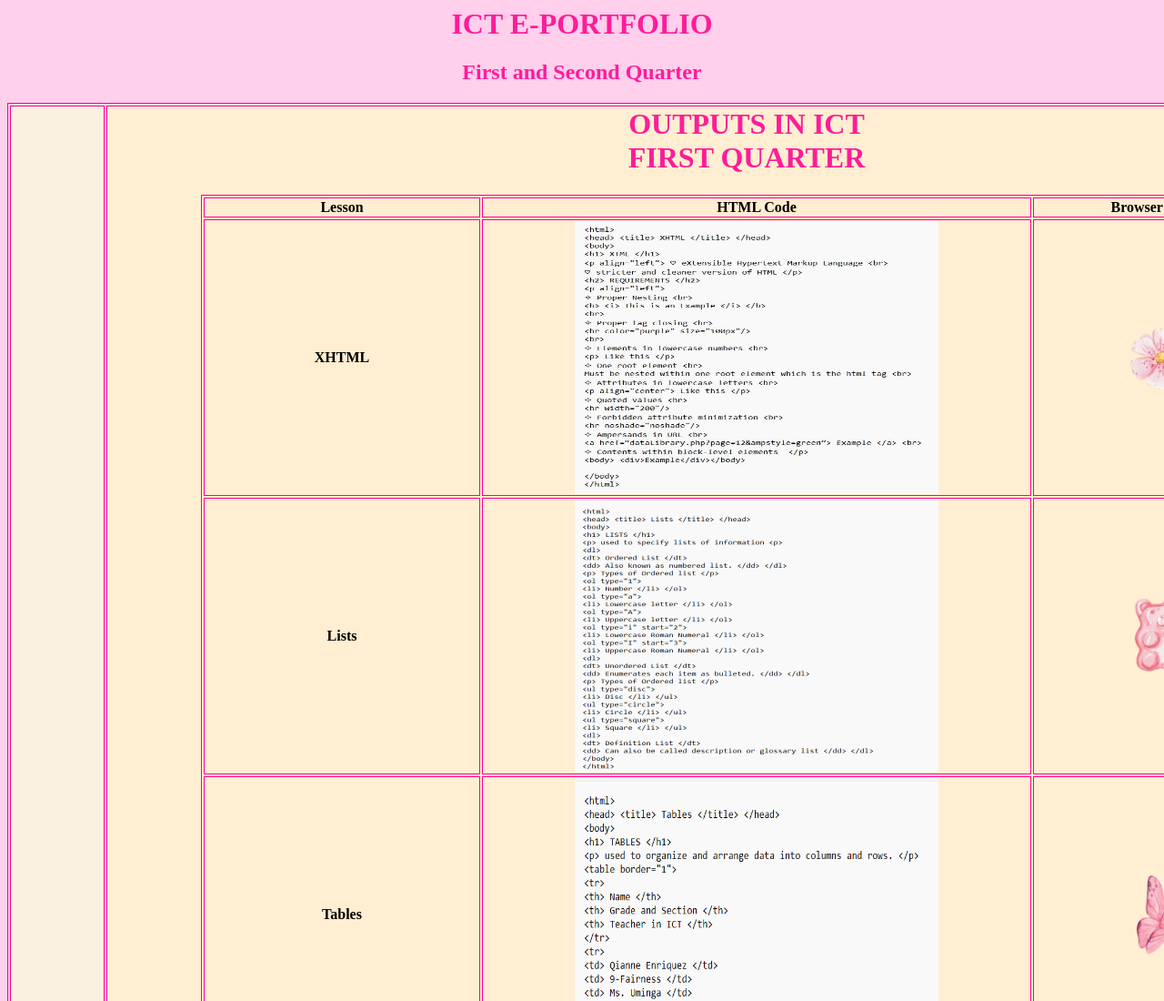
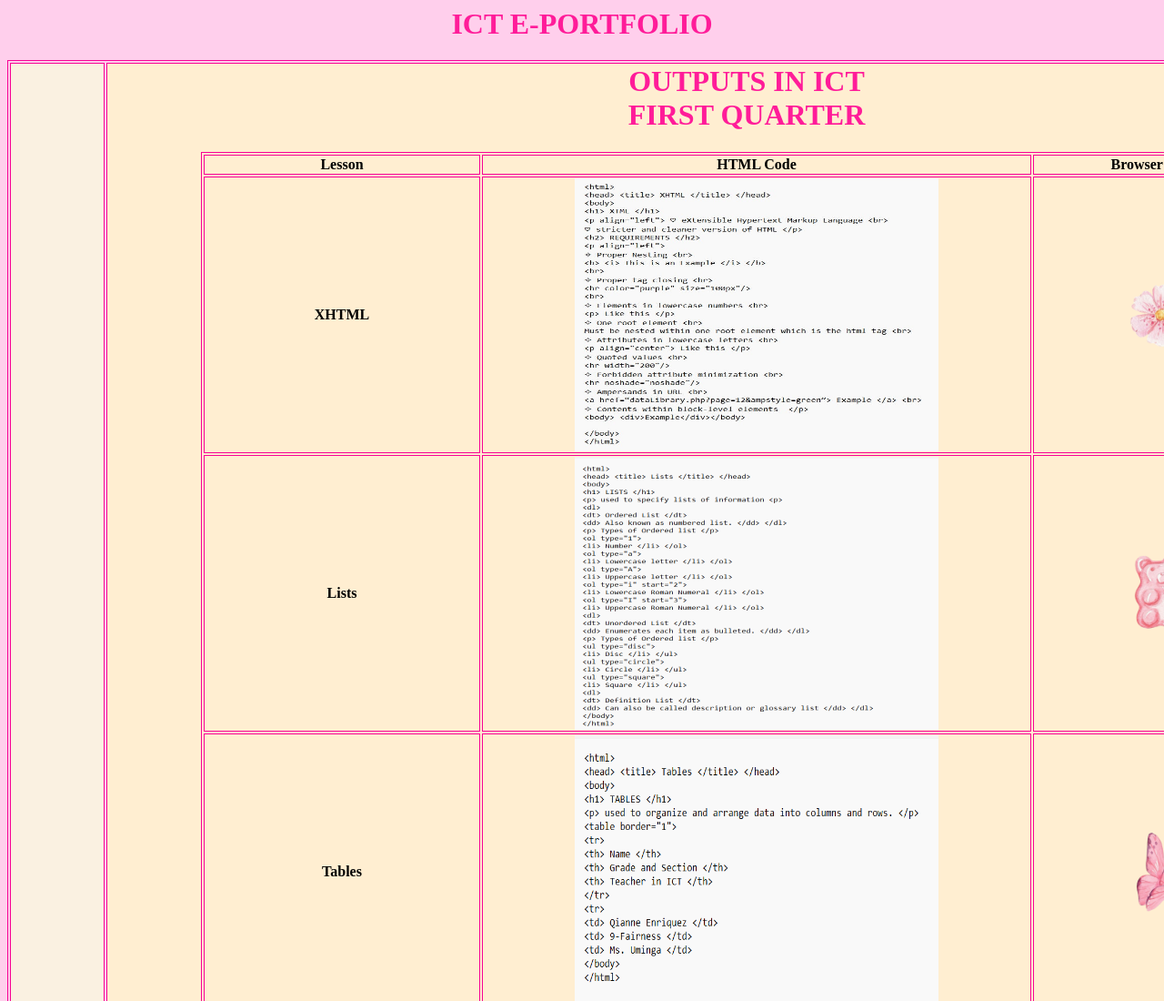
Before and after one commit to qiannenriquez/e-portfolio, a plain HTML site: page outputs.html in a window 1280 px wide. Shown: the top 1100 px of the page at 91% size. Drawn offline with Linux system fonts and the light colour scheme.

Commit message:
Update outputs.html

```diff
--- a/outputs.html
+++ b/outputs.html
@@ -6,7 +6,6 @@ body {background-image:url(coquette.jpg);}
 <body bgcolor="#FFCFEC">
 <font color="#FF1C99">
 <h1 align="center"> ICT E-PORTFOLIO </h1>
-<h2 align="center"> First and Second Quarter </h2>
 </font>
 <center>
 <table border="1" bordercolor="#F70295" width="1520" height="550">
```
